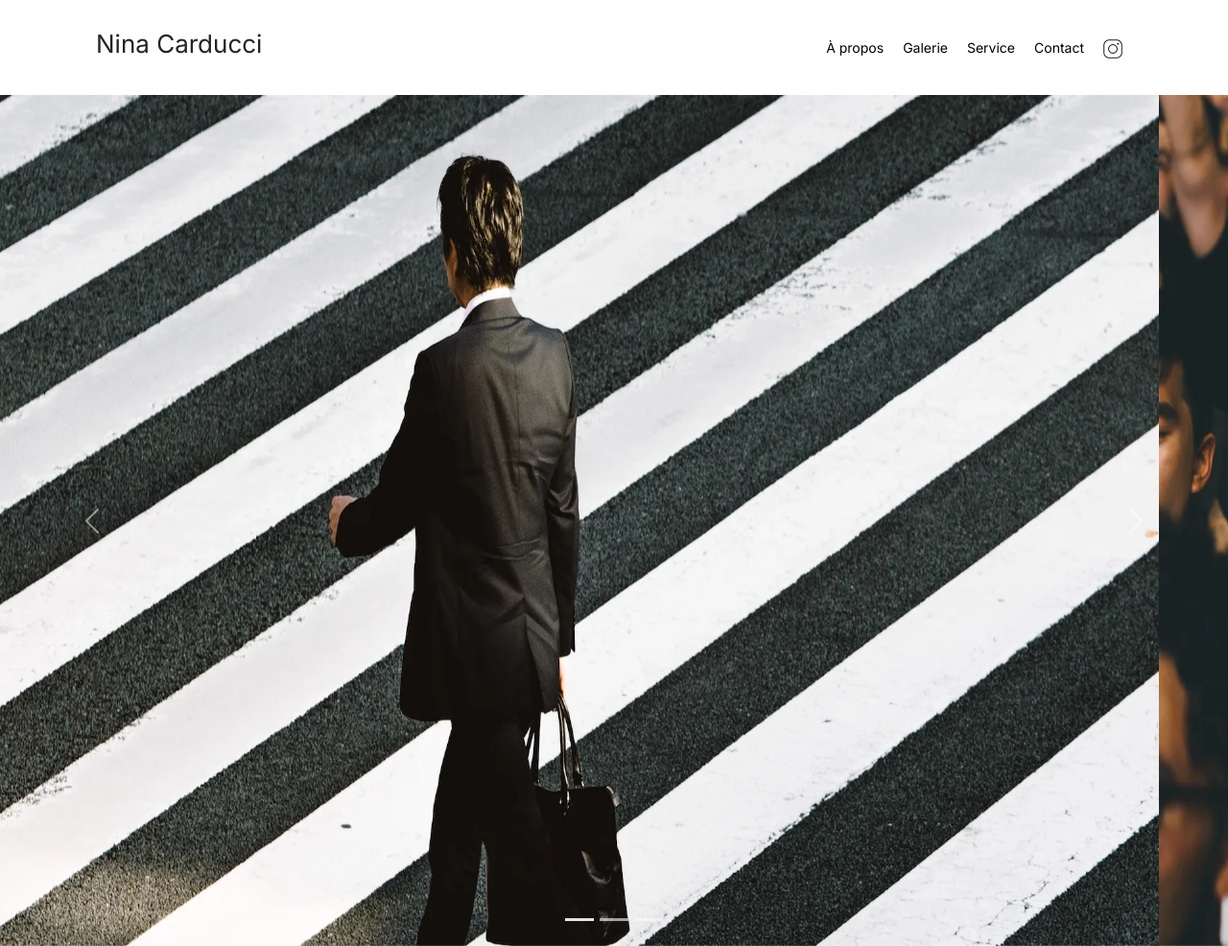
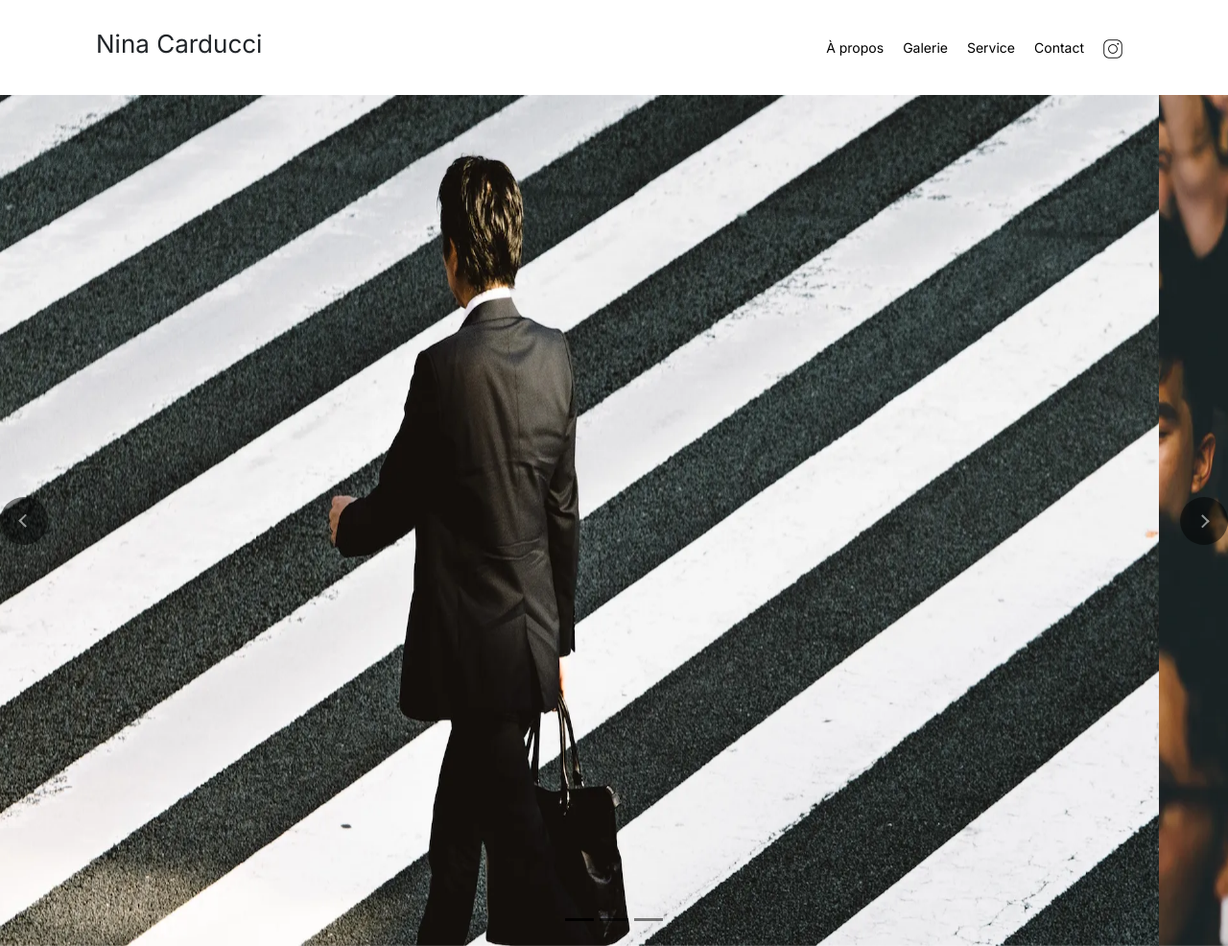
Before and after one commit to jaber-web/Nina-Carducci-Dev, a plain HTML site: page index.html in a window 1280 px wide. Shown: the top 986 px of the page at 96% size. Drawn offline with nearby package versions, Linux system fonts and the light colour scheme.

Commit message:
Corriger l'accessibilité du site

```diff
--- a/assets/style.css
+++ b/assets/style.css
@@ -353,3 +353,47 @@ input[type="submit"] {
 		width: 80%;
 	}
 }
+
+.carousel-indicators [data-bs-target] {
+    background-color: #000;
+}
+.carousel-control-prev-icon,
+.carousel-control-next-icon {
+    background-color: #000;
+    background-image: none;
+    width: 2rem;
+    height: 2rem;
+    border-radius: 50%;
+    position: relative;
+}
+
+.carousel-control-prev-icon::after,
+.carousel-control-next-icon::after {
+    content: "";
+    position: absolute;
+    width: 0.6rem;
+    height: 0.6rem;
+    border-top: 2px solid #fff;
+    border-right: 2px solid #fff;
+    top: 50%;
+    left: 50%;
+}
+
+.carousel-control-prev-icon::after {
+    transform: translate(-35%, -50%) rotate(-135deg);
+}
+
+.carousel-control-next-icon::after {
+    transform: translate(-65%, -50%) rotate(45deg);
+}
+
+
+.carousel-control-prev,
+.carousel-control-next {
+    background-color: #000;
+    width: 50px;
+    height: 50px;
+    top: 50%;
+    transform: translateY(-50%);
+    border-radius: 50%;
+}
```
